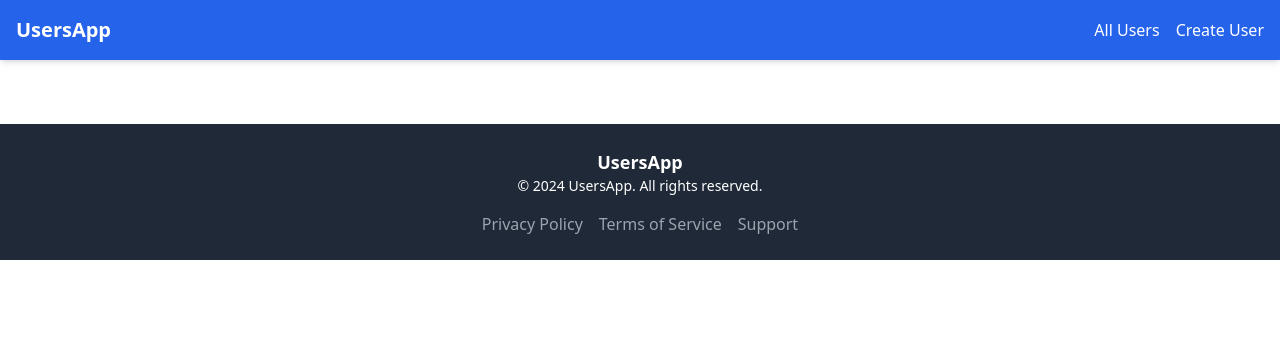
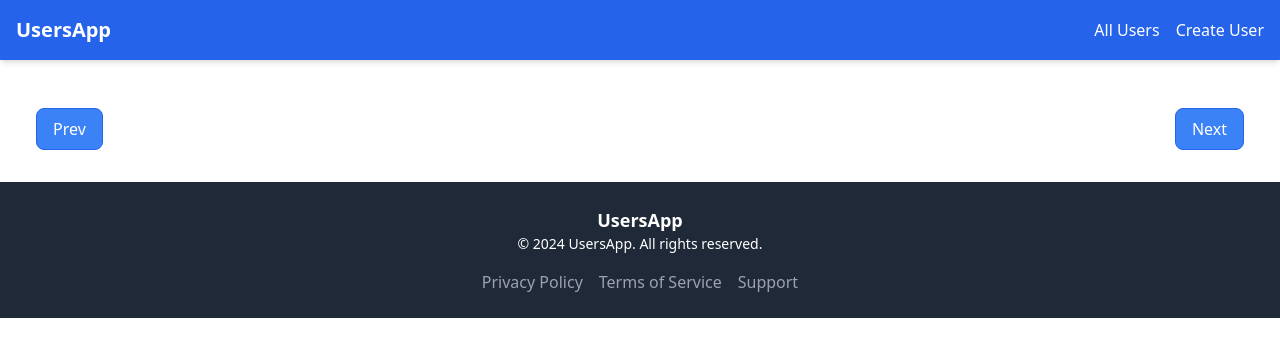
Before and after one commit to egist-diko/users-app, a React (Create React App) app: page / in a window 1280 px wide. Shown: the top 356 px of the page. Built offline with nearby package versions, Linux system fonts and the light colour scheme; no server answers.

Commit message:
added pagination

```diff
--- /dev/null
+++ b/src/api/usersApi/userApi.ts
@@ -0,0 +1,20 @@
+import makeRequest from '../../helper/makeRequest';
+
+const fetchUsers = async (page: number) => {
+  try {
+    const result = await makeRequest({
+      method: 'GET',
+      url: '/users',
+      params: {
+        page: page,
+        per_page: 4,
+      },
+      wantHeaders: true,
+    });
+    return result;
+  } catch (error) {
+    console.log(error);
+  }
+};
+
+export default fetchUsers;
--- a/src/helper/makeRequest.ts
+++ b/src/helper/makeRequest.ts
@@ -12,10 +12,17 @@ interface RequestConfig {
   method: 'GET' | 'POST' | 'PUT' | 'DELETE';
   url: string;
   data?: any;
-  params?: any;
+  params?: Record<string, any>;
+  wantHeaders?: boolean;
 }
 
-const makeRequest = async ({ method, url, data, params }: RequestConfig) => {
+const makeRequest = async ({
+  method,
+  url,
+  data,
+  params,
+  wantHeaders,
+}: RequestConfig) => {
   try {
     const response = await axiosInstance({
       method,
@@ -23,6 +30,14 @@ const makeRequest = async ({ method, url, data, params }: RequestConfig) => {
       data,
       params,
     });
+    if (wantHeaders) {
+      if (response.headers['x-pagination-pages']) {
+        return {
+          data: response.data,
+          totalPages: response.headers['x-pagination-pages'],
+        };
+      }
+    }
     return response.data;
   } catch (error) {
     if (axios.isAxiosError(error)) {
--- a/src/view/components/button.tsx
+++ b/src/view/components/button.tsx
@@ -4,6 +4,7 @@ export interface ButtonProps {
   content: string;
   className: string;
   onClickFunction: () => void;
+  disabled?: boolean;
 }
 
 const Button = (props: ButtonProps) => {
--- a/src/view/components/layout.tsx
+++ b/src/view/components/layout.tsx
@@ -11,7 +11,9 @@ export const Layout: FC<LayoutProps> = () => {
   return (
     <>
       <Navbar />
-      <Outlet />
+      <div className='p-8'>
+        <Outlet />
+      </div>
       <Footer />
     </>
   );
--- /dev/null
+++ b/src/view/components/pagination.tsx
@@ -0,0 +1,52 @@
+import React from 'react';
+import Button, { ButtonProps } from './button';
+import renderMultipleComponents from '../../helper/renderMultipleComponents';
+
+interface PaginationProps {
+  currentPage: number;
+  totalPages: number;
+  onPageChange: (page: number) => void;
+}
+
+const Pagination = ({
+  currentPage,
+  totalPages,
+  onPageChange,
+}: PaginationProps) => {
+  const handlePrevClick = () => {
+    if (currentPage > 1) {
+      onPageChange(currentPage - 1);
+    }
+  };
+
+  const handleNextClick = () => {
+    if (currentPage < totalPages) {
+      onPageChange(currentPage + 1);
+    }
+  };
+
+  const buttonsArray: Array<ButtonProps> = [
+    {
+      content: 'Prev',
+      className:
+        'px-4 py-2 mx-1 text-white bg-blue-500 border border-blue-600 rounded-lg disabled:bg-gray-300',
+      disabled: currentPage === 1,
+      onClickFunction: handlePrevClick,
+    },
+    {
+      content: 'Next',
+      className:
+        'px-4 py-2 mx-1 text-white bg-blue-500 border border-blue-600 rounded-lg disabled:bg-gray-300',
+      disabled: currentPage === totalPages,
+      onClickFunction: handleNextClick,
+    },
+  ];
+
+  return (
+    <div className='flex justify-between mt-4'>
+      {renderMultipleComponents(Button, buttonsArray)}
+    </div>
+  );
+};
+
+export default Pagination;
--- a/src/view/pages/displayUsers.tsx
+++ b/src/view/pages/displayUsers.tsx
@@ -2,24 +2,33 @@ import React, { useEffect, useState } from 'react';
 import UserCard, { UserCardProps } from '../components/cardComponent';
 import renderMultipleComponents from '../../helper/renderMultipleComponents';
 import makeRequest from '../../helper/makeRequest';
+import Pagination from '../components/pagination';
+import fetchUsers from '../../api/usersApi/userApi';
 
 const DisplayUsers = () => {
   const [userData, setUserData] = useState<Array<UserCardProps>>([]);
-  const fetchUsers = async () => {
-    try {
-      const result = await makeRequest({ method: 'GET', url: '/users' });
-      setUserData(result);
-    } catch (error) {
-      console.log(error);
-    }
-  };
+  const [pageState, setPageState] = useState<number>(1);
+  const [totalPagesState, setTotalPagesState] = useState<number>(0);
+
   useEffect(() => {
-    fetchUsers();
-  }, []);
+    const result = fetchUsers(pageState);
+    result.then((res) => {
+      setUserData(res.data);
+      setTotalPagesState(res.totalPages);
+    });
+  }, [pageState]);
+
   return (
-    <div className='flex flex-wrap justify-between items-center p-8 gap-y-3 gap-x-1'>
-      {renderMultipleComponents(UserCard, userData)}
-    </div>
+    <>
+      <div className='flex flex-wrap justify-between items-center gap-y-3 gap-x-1'>
+        {renderMultipleComponents(UserCard, userData)}
+      </div>
+      <Pagination
+        currentPage={pageState}
+        onPageChange={setPageState}
+        totalPages={totalPagesState}
+      />
+    </>
   );
 };
 
```
